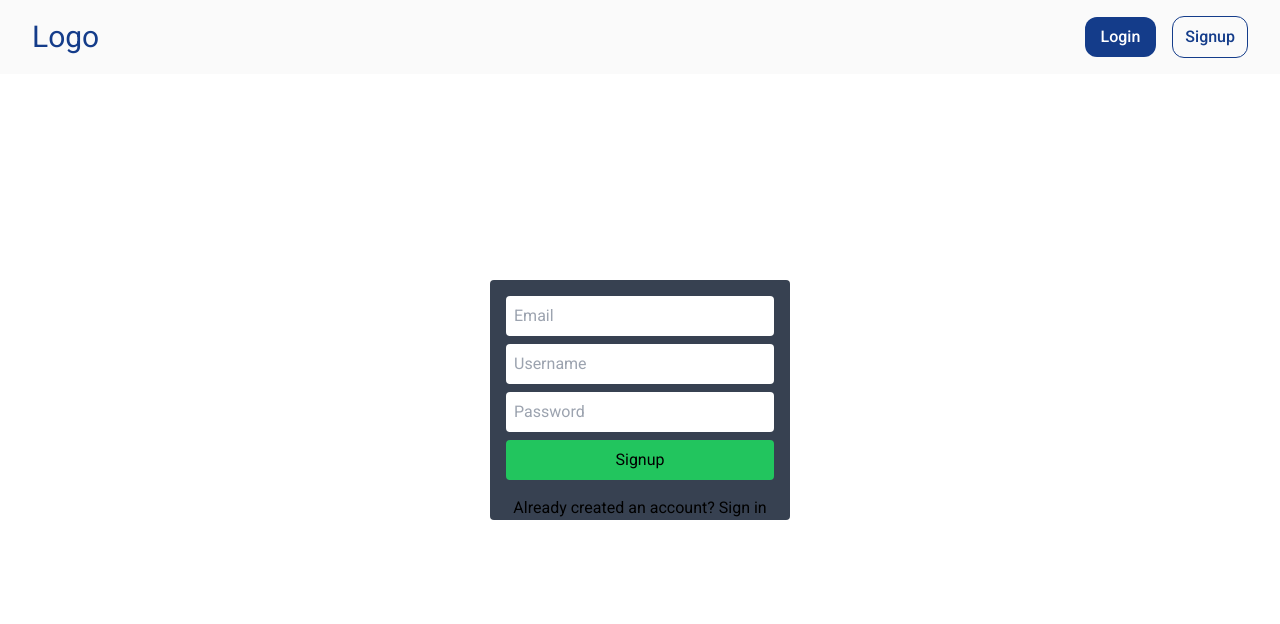
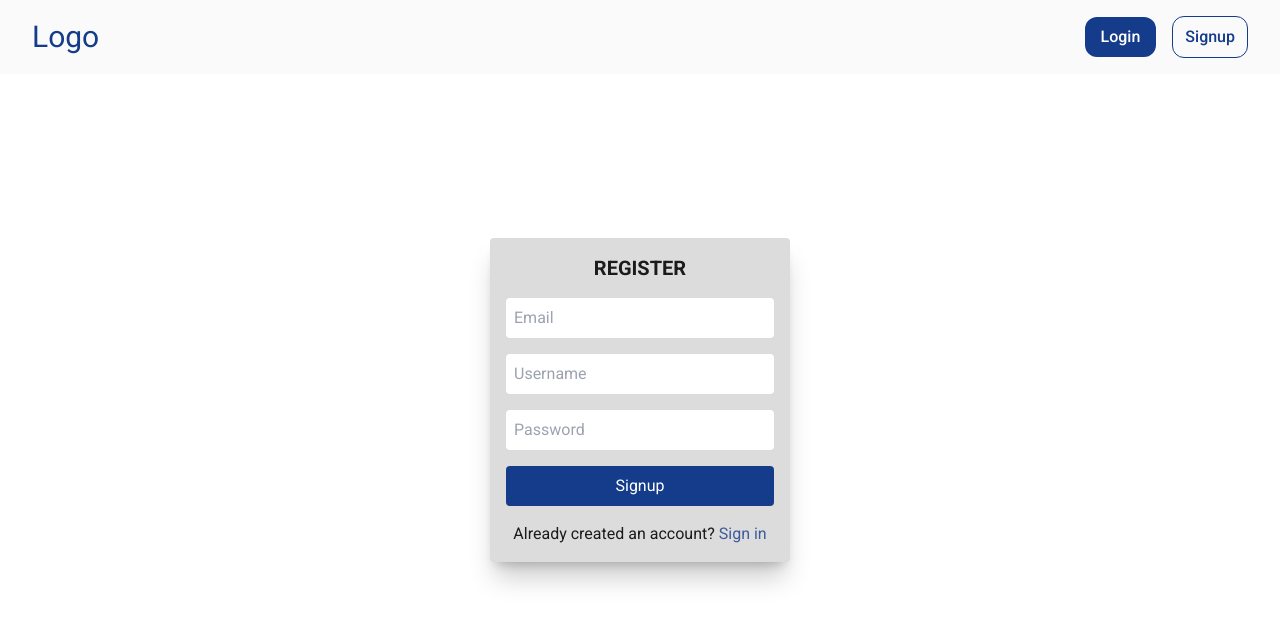
Before and after one commit to Asonance11/social-media-app, a React (Vite) app: page /signup in a window 1280 px wide. Shown: the top 624 px of the page. Built offline with nearby package versions, Linux system fonts and the light colour scheme; no server answers.

Commit message:
More Styling

```diff
--- a/src/pages/Signup.tsx
+++ b/src/pages/Signup.tsx
@@ -32,13 +32,16 @@ const Signup = () => {
 	return (
 		<>
 			<div className="w-full h-screen bg-white flex items-center justify-center">
-				<div className="bg-gray-700 rounded min-w-[300px]">
+				<div className="bg-gainsboro font rounded min-w-[300px] p-4 shadow-xl shadow-[rgba(0,0,0,.2)]">
+					<h2 className="text-center text-eerieBlack text-xl font-bold">
+						REGISTER
+					</h2>
 					<form
 						onSubmit={(e) => {
 							handleSubmit(e);
 						}}
 						action=""
-						className="flex flex-col gap-2 p-4"
+						className="flex flex-col gap-4  mt-4"
 					>
 						<input
 							type="email"
@@ -76,15 +79,23 @@ const Signup = () => {
 							value={password}
 							id="password"
 						/>
-						<button type="submit" className="bg-green-500 rounded p-2">
+						<button
+							type="submit"
+							className="bg-darkBlue text-white rounded p-2 hover:opacity-90"
+						>
 							Signup
 						</button>
 					</form>
 					<div>
-						<p className="text-center">
-							<span>Already created an account?</span>
+						<p className="text-center mt-4">
+							<span className="text-eerieBlack">
+								Already created an account?
+							</span>
 							{''}
-							<Link to="/login" className="hover:underline">
+							<Link
+								to="/login"
+								className="text-darkBlue opacity-80 hover:underline"
+							>
 								{' '}
 								Sign in
 							</Link>
```
